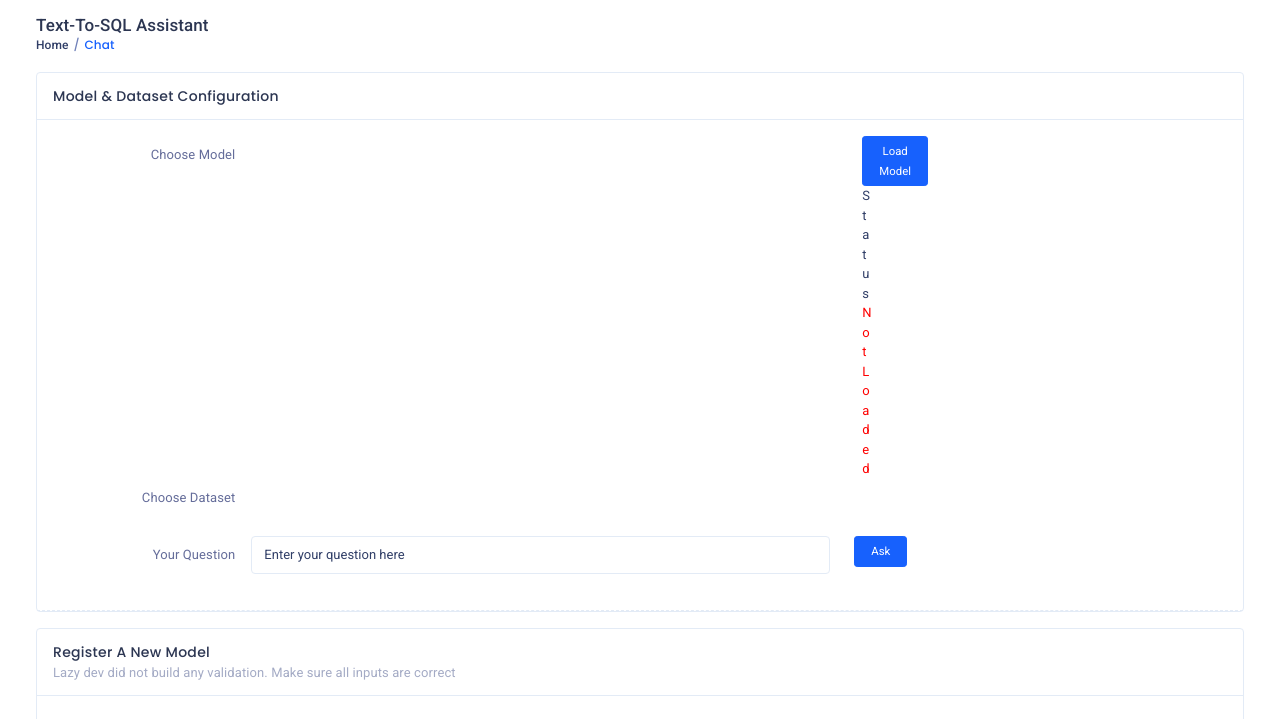
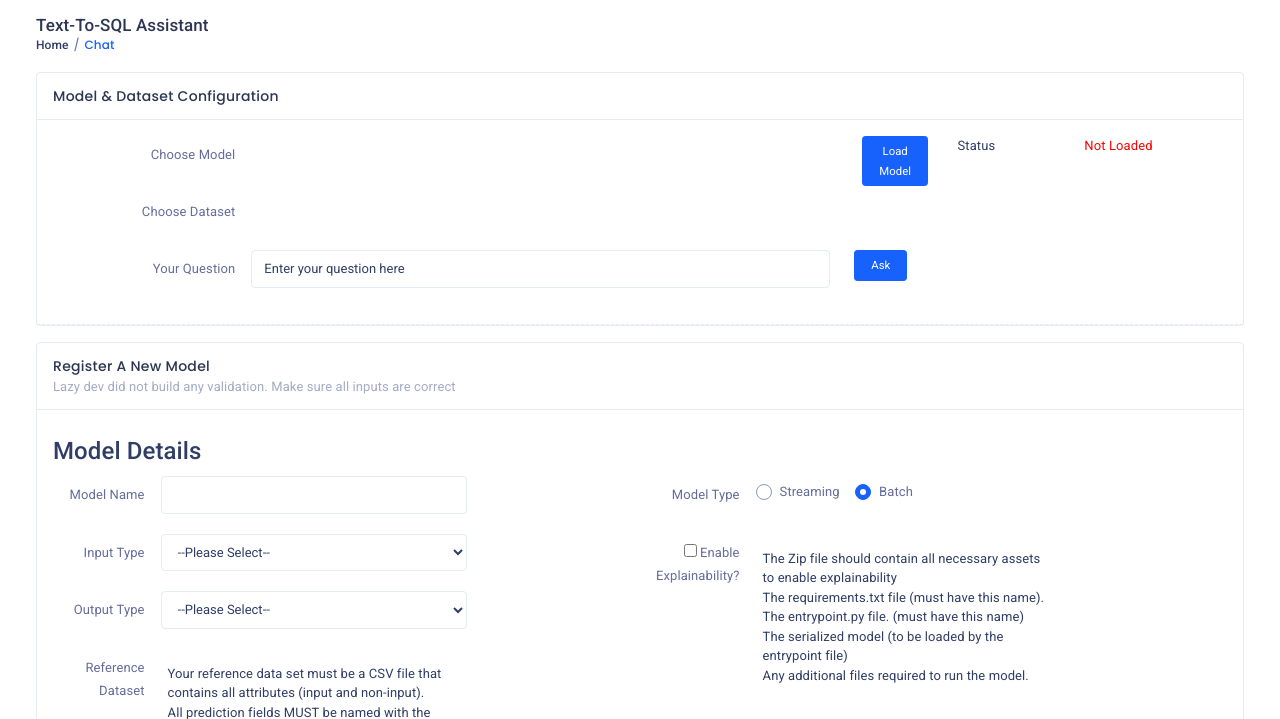
Before and after one commit to denisabrantes/llm-query-assistant, a Flask app: page / in a window 1280 px wide. Shown: the part 20-739 px from the top of the page. Run offline with Flask 3, Linux system fonts and the light colour scheme; some libraries are stand-ins or nearby versions.

Commit message:
Update home.html

```diff
--- a/home/templates/home.html
+++ b/home/templates/home.html
@@ -102,14 +102,14 @@
                                                 <div class="col-lg-9" id="model_list_select_div"></div>
                                             </div><!--end form-group-->
                                         </div><!--end col-->
-                                        <div class="col-md-4">
-                                            <div class="col-md-2">
+                                        <div class="col-md-4" style="display: inline-flex;">
+                                            <div class="col-md-3">
                                                 <div class="col-auto">
                                                     <button type="button" class="btn btn-sm btn-primary px-3" onClick="javascript:load_model();">Load Model</button>
                                                 </div><!--end form-group-->
                                             </div><!--end col-->
-                                            <div class="col-md-1"> <div class="col-auto">Status </div></div>
-                                            <div class="col-md-1"> <div class="col-auto" id="modelstatus">&nbsp; </div></div>
+                                            <div class="col-md-4"> <div class="col-auto">Status </div></div>
+                                            <div class="col-md-4"> <div class="col-auto" id="modelstatus">&nbsp; </div></div>
                                         </div>
                                     </div><!--end row-->
                                     <div class="row">
```
